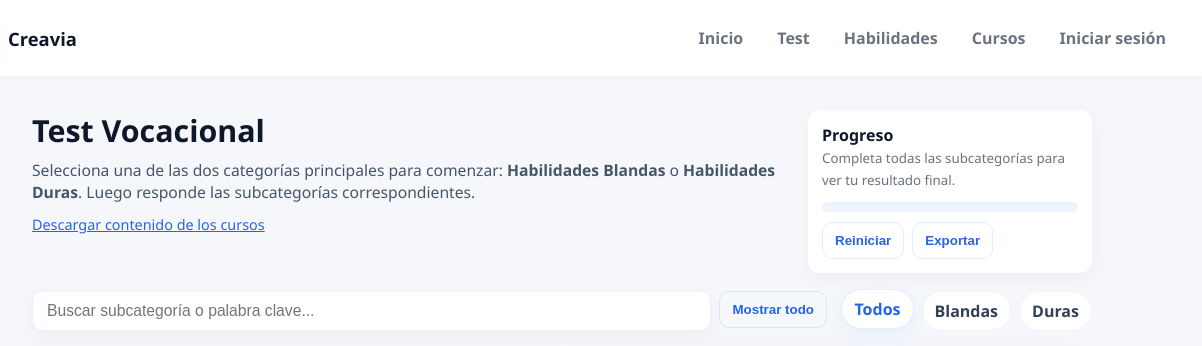
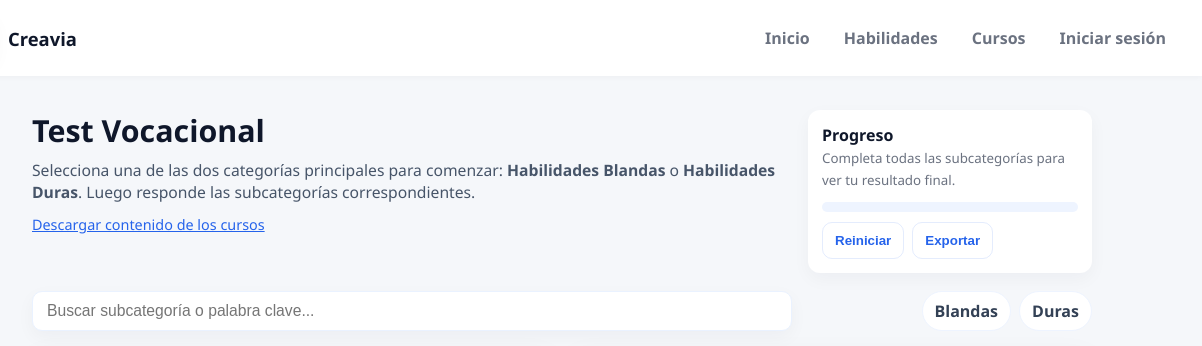
Before and after one commit to SebastiaNarvaez/Creavia, a plain HTML site: page vscode/habilidades.html in a window 1280 px wide. Shown: the top 346 px of the page, 78-1280 px from the left. Drawn offline with Linux system fonts and the light colour scheme.

Commit message:
ultila actualizacion

```diff
--- a/vscode/habilidades.html
+++ b/vscode/habilidades.html
@@ -172,7 +172,6 @@ p.lead{ margin:8px 0 0; color:#475569; font-size:0.98rem; }
 
   <nav class="nav-menu" aria-label="principal">
     <a href="../index.html">Inicio</a>
-    <a href="test.html">Test</a>
     <a href="habilidades.html">Habilidades</a>
     <a href="cursos.html">Cursos</a>
     <a href="sesion.html">Iniciar sesión</a>
@@ -211,12 +210,10 @@ p.lead{ margin:8px 0 0; color:#475569; font-size:0.98rem; }
     <div class="search">
       <input id="siteSearch" placeholder="Buscar subcategoría o palabra clave..." />
       <div style="min-width:110px;">
-        <button class="btn btn-outline" onclick="toggleShowAll()">Mostrar todo</button>
       </div>
     </div>
 
     <div class="chips" role="tablist" aria-label="Filtros">
-      <div class="chip active" data-filter="all" onclick="applyChip(this)">Todos</div>
       <div class="chip" data-filter="blandas" onclick="applyChip(this)">Blandas</div>
       <div class="chip" data-filter="duras" onclick="applyChip(this)">Duras</div>
     </div>
```
Also changed, not shown: vscode/sesion.html (+0 -1 lines).
